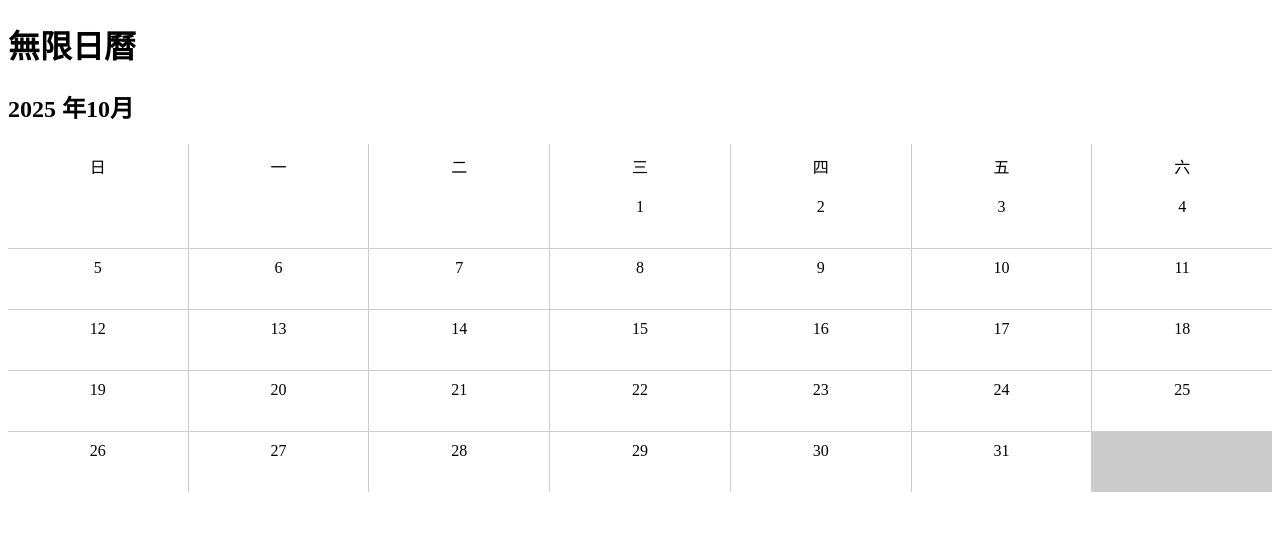
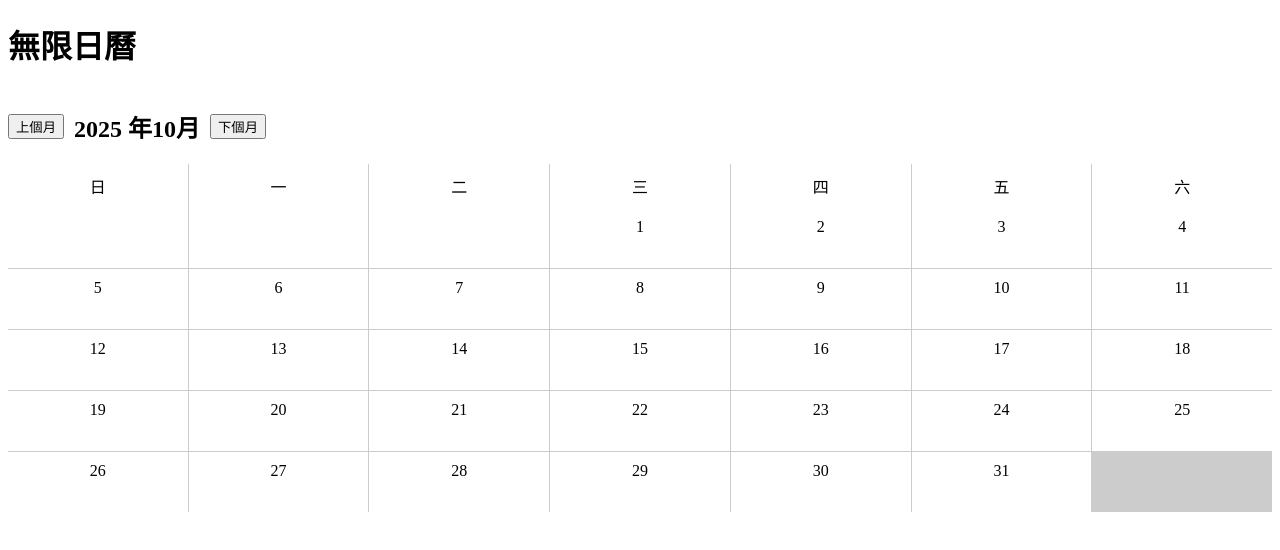
Before and after one commit to WENLIN-CHANG/infinite-calendar-react, a React (Vite) app: page / in a window 1280 px wide. Shown: the top 550 px of the page. Built offline with nearby package versions, Linux system fonts and the light colour scheme.

Commit message:
用useState替換

```diff
--- a/src/Calendar.jsx
+++ b/src/Calendar.jsx
@@ -1,9 +1,29 @@
+import { use, useState } from "react";
+
 function Calendar() {
-  const year = 2025;
-  const month = 10;
+  const [year, setYear] = useState(2025);
+  const [month, setMonth] = useState(10);
   const firstDay = new Date(year, month - 1, 1).getDay();
   const daysInMonth = new Date(year, month, 0).getDate();
   const days = [];
+
+  const nextMonth = () => {
+    if (month === 12) {
+      setYear(year + 1);
+      setMonth(1);
+    } else {
+      setMonth(month + 1);
+    }
+  };
+
+  const prevMonth = () => {
+    if (month === 1) {
+      setYear(year - 1);
+      setMonth(12);
+    } else {
+      setMonth(month - 1);
+    }
+  };
 
   for (let i = 0; i < firstDay; i++) {
     days.push('')
@@ -15,7 +35,11 @@ function Calendar() {
 
   return (
     <div>
-      <h2>{year} 年{month}月</h2>
+      <div style={{ display: 'flex', alignItems: 'center', gap: '10px' }}>
+        <button onClick={prevMonth}>上個月</button>
+        <h2>{year} 年{month}月</h2>
+        <button onClick={nextMonth}>下個月</button>
+      </div>
 
       {/* 星期標題 */}
       <div style={{ display: 'grid', gridTemplateColumns: 'repeat(7, 1fr)', gap: '1px', backgroundColor: '#ccc' }}>
```
